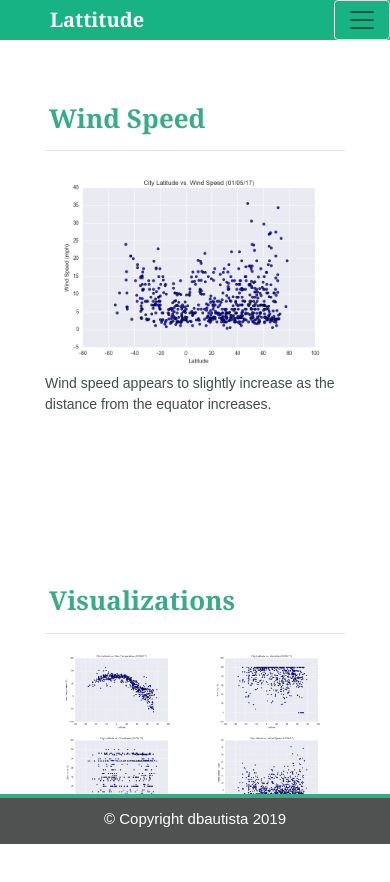
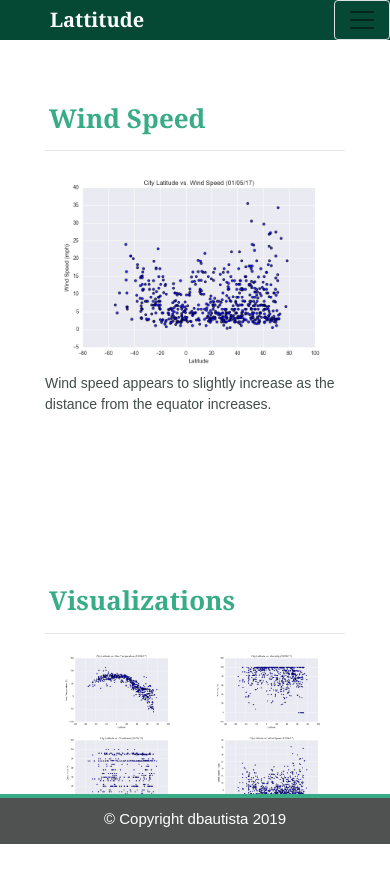
Before and after one commit to hastipatel14395/Web_Design-Challenge, a plain HTML site: page HTML_files/WIND.html in a window 390 px wide. Drawn offline with nearby package versions, Linux system fonts and the light colour scheme.

Commit message:
Web_Challenge

```diff
--- a/HTML_files/style.css
+++ b/HTML_files/style.css
@@ -17,12 +17,12 @@ body{
 	margin-left: 50px;
 	padding: inherit;
 	font-weight: bold;
-	background-color: #18b382;
+	background-color: #054833;
 	font-family: Georgia, Times, "Times New Roman", serif;
 }
 
 .dropdown-item{
-    color: #30615c;
+    color: #2cac9f;
 }
 
 .dropdown-menu .dropdown-item:hover, .dropdown-menu .dropdown-item:active{
@@ -37,7 +37,7 @@ body{
 /* Media Queries */
 @media (max-width: 991.98px){
 .navbar-expand-lg{
-	background-color: #18b382;
+	background-color: #054833;
 }
 .navbar{
     max-height: none;
```
